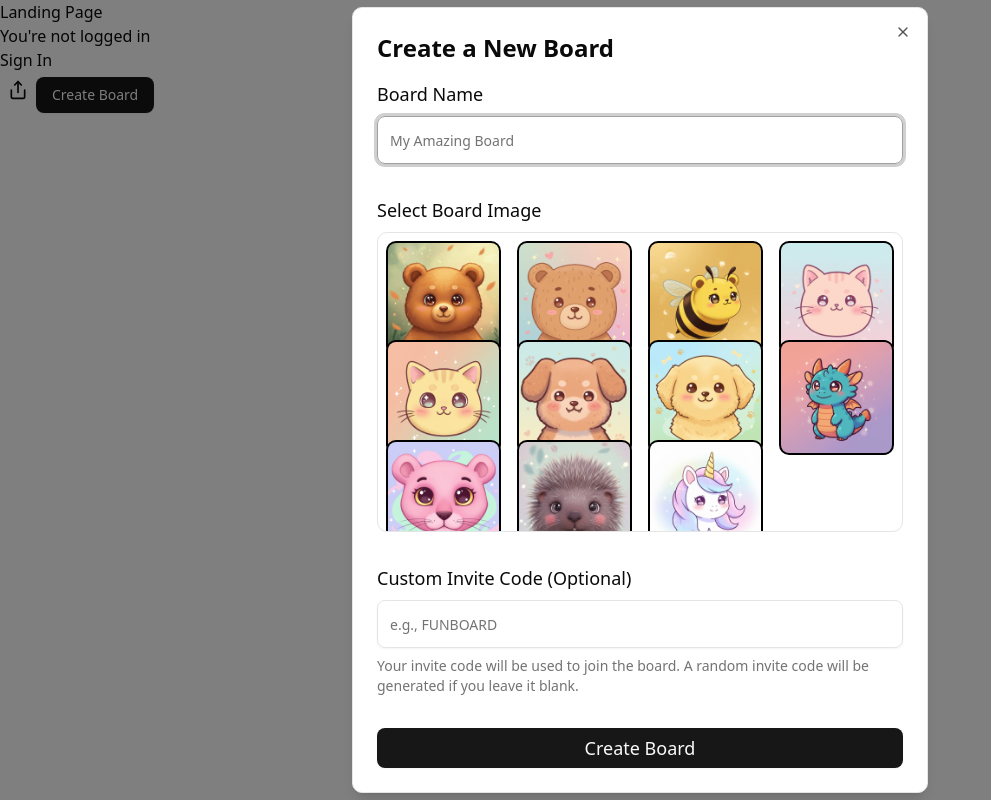
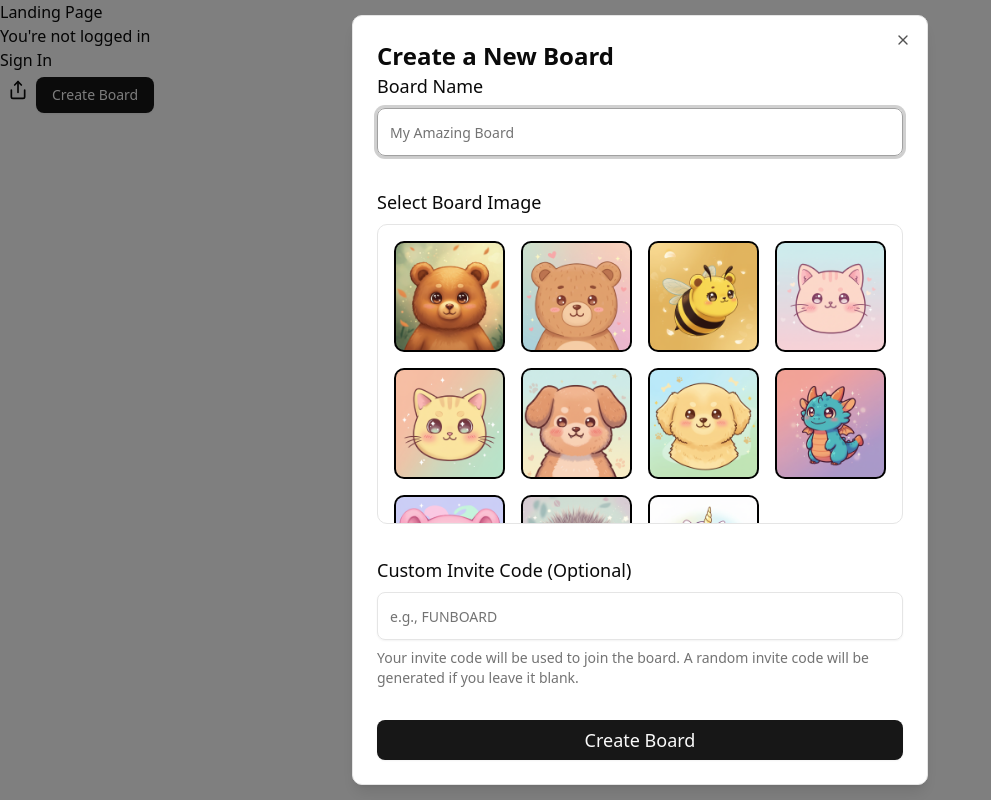
Before and after one commit to code-like-crazy/bearhacks, a Next.js app: page / in a window 1280 px wide. Both pictures are taken after a click on the button "Create Board". Shown: the whole page, without its empty margins (0-991 px from the left). Built offline with nearby package versions, Linux system fonts and the light colour scheme; no server answers.

Commit message:
feat: enhance CreateBoardModal with animations and improved form handling

```diff
--- a/components/modals/CreateBoardModal.tsx
+++ b/components/modals/CreateBoardModal.tsx
@@ -4,6 +4,7 @@ import { useState, useTransition } from "react";
 import Image from "next/image";
 import { createBoard } from "@/services/actions/boards/create-board";
 import { zodResolver } from "@hookform/resolvers/zod";
+import { motion } from "motion/react";
 import { useForm } from "react-hook-form";
 import { toast } from "sonner";
 import { z } from "zod";
@@ -42,6 +43,11 @@ const avatarImages = [
 ];
 
 type CreateBoardFormValues = z.infer<typeof createBoardSchema>;
+
+const formItemVariants = {
+  hidden: { opacity: 0, y: 20 },
+  visible: { opacity: 1, y: 0 },
+};
 
 const CreateBoardModal = () => {
   const [isPending, startTransition] = useTransition();
@@ -86,13 +92,40 @@ const CreateBoardModal = () => {
         <Button>Create Board</Button>
       </DialogTrigger>
       <DialogContent className="sm:max-w-xl">
+        <motion.div
+          initial={{ opacity: 0, scale: 0.95 }}
+          animate={{ opacity: 1, scale: 1 }}
+          exit={{ opacity: 0, scale: 0.95 }}
+          transition={{ duration: 0.2 }}
+        >
           <DialogHeader>
+            <motion.div
+              initial={{ opacity: 0, y: -20 }}
+              animate={{ opacity: 1, y: 0 }}
+              transition={{ duration: 0.3 }}
+            >
               <DialogTitle className="text-2xl font-bold">
                 Create a New Board
               </DialogTitle>
+            </motion.div>
           </DialogHeader>
           <Form {...form}>
-          <form onSubmit={form.handleSubmit(onSubmit)} className="space-y-8">
+            <motion.form
+              onSubmit={form.handleSubmit(onSubmit)}
+              className="space-y-8"
+              initial="hidden"
+              animate="visible"
+              variants={{
+                hidden: { opacity: 0 },
+                visible: {
+                  opacity: 1,
+                  transition: {
+                    staggerChildren: 0.1,
+                  },
+                },
+              }}
+            >
+              <motion.div variants={formItemVariants}>
                 <FormField
                   control={form.control}
                   name="name"
@@ -111,23 +144,38 @@ const CreateBoardModal = () => {
                     </FormItem>
                   )}
                 />
+              </motion.div>
 
+              <motion.div variants={formItemVariants}>
                 <FormField
                   control={form.control}
                   name="selectedImage"
                   render={({ field }) => (
                     <FormItem>
-                  <FormLabel className="text-lg">Select Board Image</FormLabel>
-                  <div className="grid max-h-[300px] grid-cols-3 gap-4 overflow-y-auto rounded-lg border p-2 sm:grid-cols-4">
+                      <FormLabel className="text-lg">
+                        Select Board Image
+                      </FormLabel>
+                      <div className="h-[300px] overflow-y-auto rounded-lg border p-4">
+                        <motion.div
+                          className="grid min-h-fit grid-cols-3 content-start gap-4 sm:grid-cols-4"
+                          initial={{ opacity: 0 }}
+                          animate={{ opacity: 1 }}
+                          transition={{ duration: 0.2 }}
+                        >
                           {avatarImages.map((image) => (
-                      <div
+                            <motion.div
                               key={image}
-                        className={`relative aspect-square cursor-pointer overflow-hidden rounded-lg border-2 bg-black transition hover:opacity-75 ${
+                              initial={{ opacity: 0, scale: 0.8 }}
+                              animate={{ opacity: 1, scale: 1 }}
+                              transition={{ duration: 0.2 }}
+                              className={`relative row-span-1 aspect-square cursor-pointer overflow-hidden rounded-lg border-2 bg-black transition hover:opacity-75 ${
                                 field.value === `/avatars/${image}`
                                   ? "border-blue-500 ring-2 ring-blue-500"
                                   : "border-transparent"
                               }`}
-                        onClick={() => field.onChange(`/avatars/${image}`)}
+                              onClick={() =>
+                                field.onChange(`/avatars/${image}`)
+                              }
                             >
                               <Image
                                 src={`/avatars/${image}`}
@@ -136,14 +184,17 @@ const CreateBoardModal = () => {
                                 className="object-cover select-none"
                                 sizes="128px"
                               />
-                      </div>
+                            </motion.div>
                           ))}
+                        </motion.div>
                       </div>
                       <FormMessage />
                     </FormItem>
                   )}
                 />
+              </motion.div>
 
+              <motion.div variants={formItemVariants}>
                 <FormField
                   control={form.control}
                   name="inviteCode"
@@ -161,14 +212,21 @@ const CreateBoardModal = () => {
                         />
                       </FormControl>
                       <p className="text-muted-foreground text-sm">
-                    Your invite code will be used to join the board. A random
-                    invite code will be generated if you leave it blank.
+                        Your invite code will be used to join the board. A
+                        random invite code will be generated if you leave it
+                        blank.
                       </p>
                       <FormMessage />
                     </FormItem>
                   )}
                 />
+              </motion.div>
 
+              <motion.div
+                variants={formItemVariants}
+                whileHover={{ scale: 1.02 }}
+                whileTap={{ scale: 0.98 }}
+              >
                 <Button
                   type="submit"
                   size="lg"
@@ -177,8 +235,10 @@ const CreateBoardModal = () => {
                 >
                   {isPending ? "Creating Board..." : "Create Board"}
                 </Button>
-          </form>
+              </motion.div>
+            </motion.form>
           </Form>
+        </motion.div>
       </DialogContent>
     </Dialog>
   );
```
Lines whose indentation alone changed are shown as unchanged.
